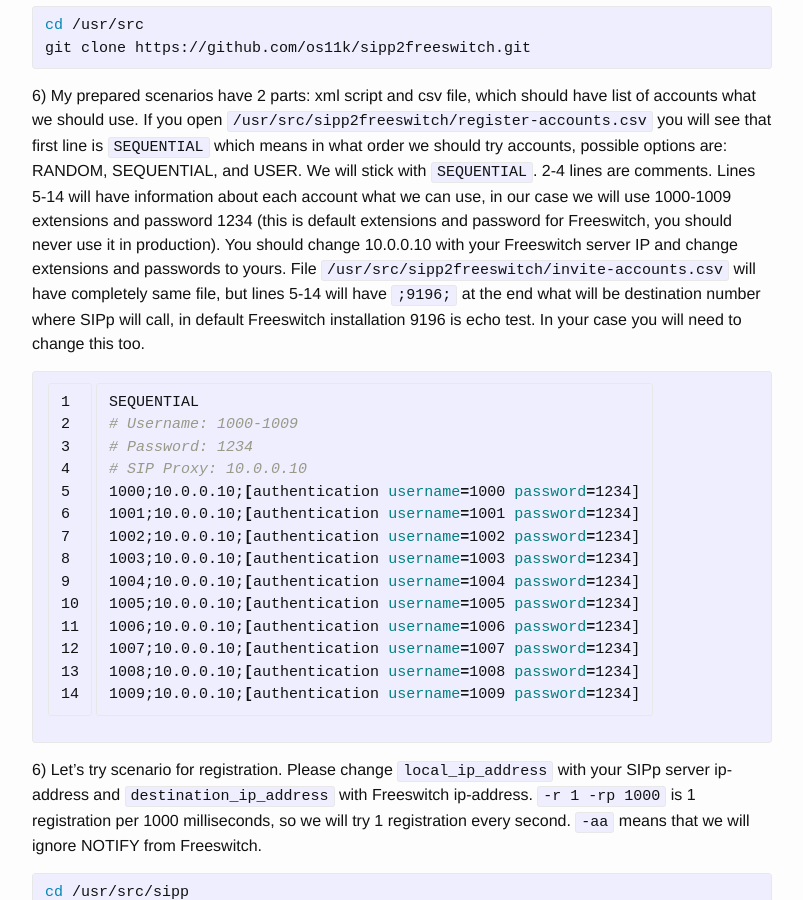
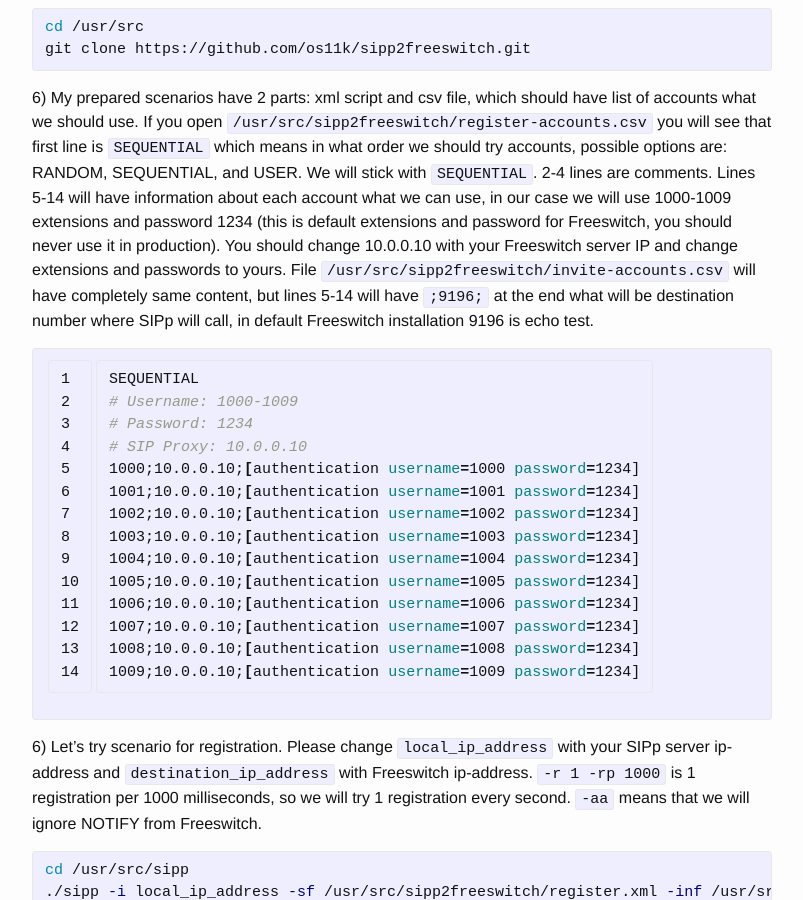
Before and after one commit to os11k/os11k.github.io, a Jekyll site: the page built from _posts/2016-03-14-freeswitch-performance-tests.markdown, in a window 1280 px wide and 900 px high, scrolled down 1286 px. Shown: the whole window, without its empty margins (238-1041 px from the left). Built offline with Jekyll 4.4.1, drawn with Linux system fonts in a browser that asks for light colours; comment, search, counter and statistics services are not loaded; some of the changed text lies outside the part shown.

Commit message:
Minor changes to latest post

```diff
--- a/_posts/2016-03-14-freeswitch-performance-tests.markdown
+++ b/_posts/2016-03-14-freeswitch-performance-tests.markdown
@@ -19,7 +19,7 @@
 git clone https://github.com/SIPp/sipp.git
 {% endhighlight %}
 
-3) Now we need to compile SIPp. Option --with-pcap will gave us possibility to send media:
+3) Now we need to compile SIPp. Option `--with-pcap` will gave us possibility to send media:
 {% highlight bash %}
 cd ./sipp/
 ./build.sh --with-pcap
@@ -61,8 +61,8 @@
 `SEQUENTIAL` which means in what order we should try accounts, possible options are:  RANDOM, SEQUENTIAL, and USER. We will stick with `SEQUENTIAL`. 2-4 lines are comments.
 Lines 5-14 will have information about each account what we can use, in our case we will use 1000-1009 extensions and password 1234
 (this is default extensions and password for Freeswitch, you should never use it in production). You should change 10.0.0.10 with your Freeswitch server IP and change extensions and passwords to yours.
-File `/usr/src/sipp2freeswitch/invite-accounts.csv` will have completely same file, but lines 5-14 will have `;9196;` at the end what will be destination number where SIPp will call,
-in default Freeswitch installation 9196 is echo test. In your case you will need to change this too.
+File `/usr/src/sipp2freeswitch/invite-accounts.csv` will have completely same content, but lines 5-14 will have `;9196;` at the end what will be destination number where SIPp will call,
+in default Freeswitch installation 9196 is echo test.
 {% highlight bash linenos=table %}
 SEQUENTIAL
 # Username: 1000-1009
```
